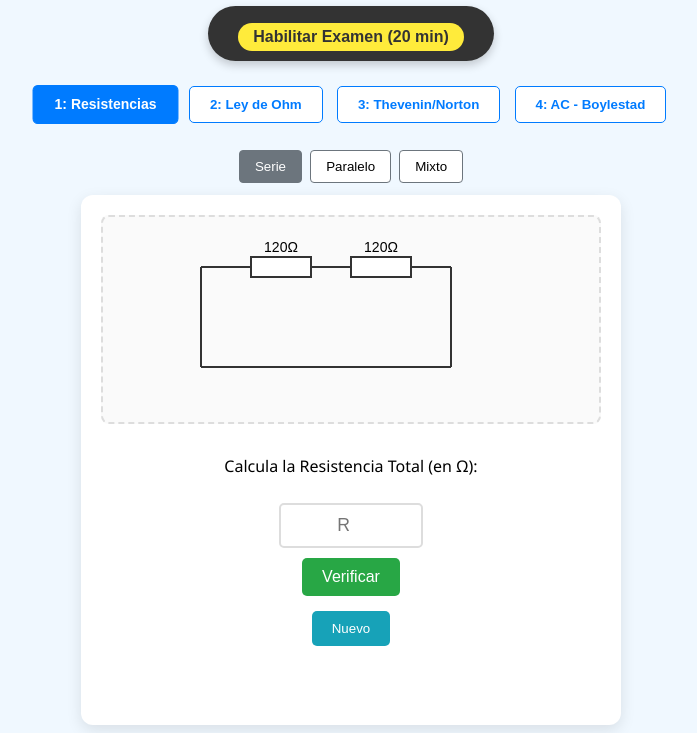
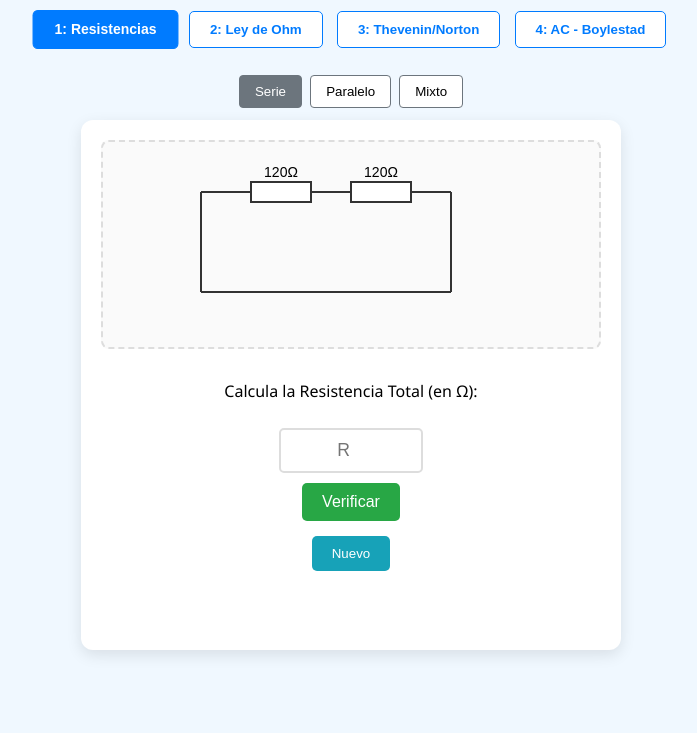
Before and after one commit to MarioMonkey1/simulador-de-circuitos, a plain HTML site: page index.html in a window 1280 px wide. Shown: the part 108-841 px from the top of the page, without its empty margins (289-986 px from the left). After the commit the page ends 800 px from the top, so only its background shows below. Drawn offline with nearby package versions, Linux system fonts and the light colour scheme.

Commit message:
Update index.html

```diff
--- a/index.html
+++ b/index.html
@@ -14,12 +14,12 @@
 <body>
     <h1>Guía de Circuitos: DC y AC (Boylestad)</h1>
 
-    <div id="timer-container">
+   <!-- <div id="timer-container">
         <span id="timer-wrapper" style="display: none;">
             Tiempo restante: <span id="timer-display">20:00</span>
         </span>
         <button id="start-timer-btn" class="timer-button">Habilitar Examen (20 min)</button>
-    </div>
+    </div> -->
 
     <nav class="section-nav">
         <button id="section-1-btn" class="section-button active">1: Resistencias</button>
```
